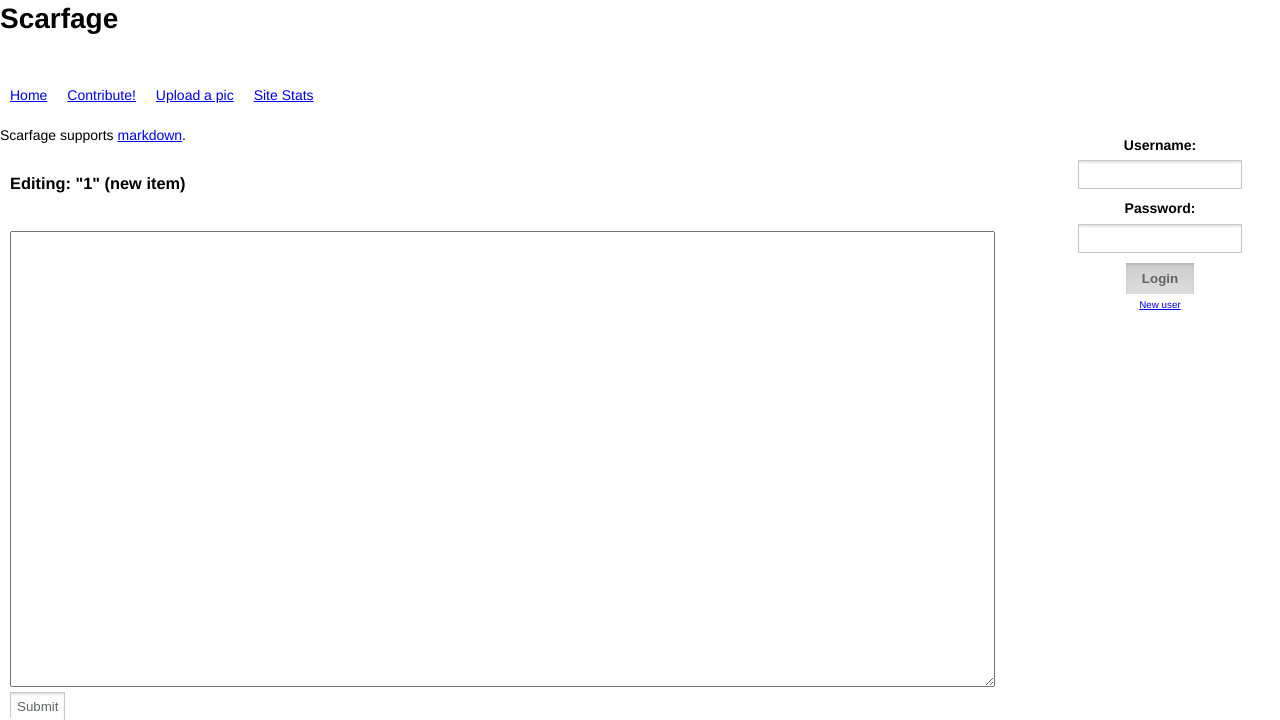
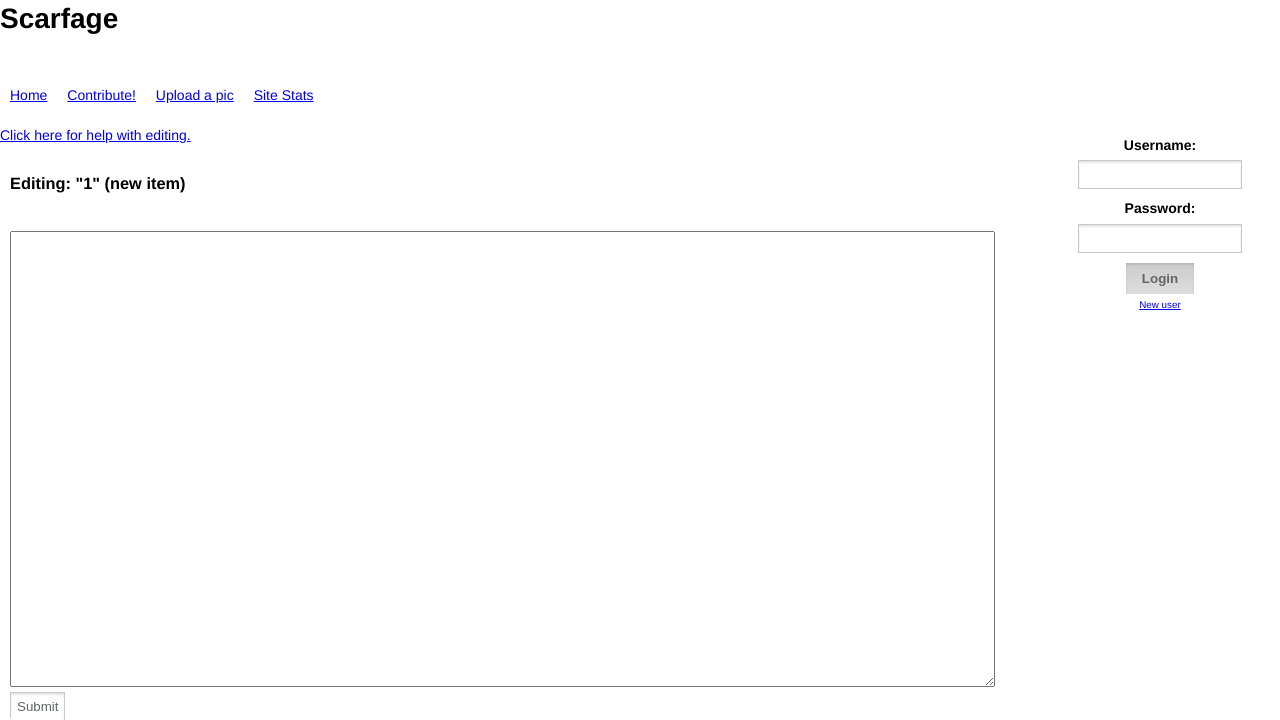
Before and after one commit to subiki/scarfage, a Flask app: page /item/1/edit in a window 1280 px wide. Shown: the part 20-740 px from the top of the page. Run offline with Flask 2, Linux system fonts and the light colour scheme; some libraries are stand-ins or nearby versions.

Commit message:
added link to new url

```diff
--- a/scarf/templates/edititem.html
+++ b/scarf/templates/edititem.html
@@ -9,7 +9,7 @@
 <a href="/item/{{ pd.item.name }}/history">History</a><br />
 {% endif %}
 
-Scarfage supports <a href="https://daringfireball.net/projects/markdown/syntax">markdown</a>.<br />
+<a href="/editinghelp">Click here for help with editing.</a><br />
 
 <div id="content">
     <form action="/item/{{ pd.item_name }}/edit" method="post" enctype="multipart/form-data">
```
